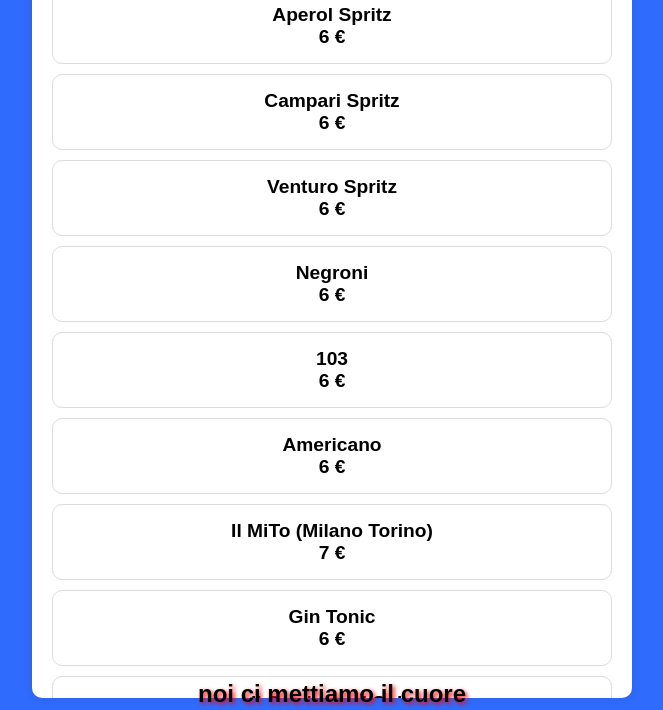
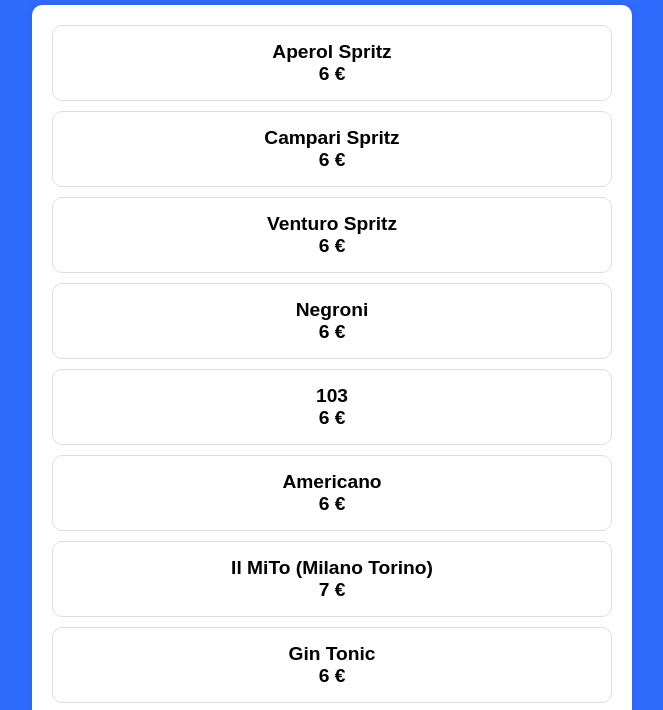
Before and after one commit to Bendix988/Cocktail, a plain HTML site: page index.html in a window 1280 px wide. Shown: the part 72-782 px from the top of the page, without its empty margins (308-971 px from the left). Drawn offline with Linux system fonts and the light colour scheme.

Commit message:
Update index.html

```diff
--- a/index.html
+++ b/index.html
@@ -8,36 +8,33 @@
         body {
             background-color: #2F6BFD;
             font-family: Arial, sans-serif;
+            margin: 0;
+            padding: 0;
+            overflow: hidden; /* Impedisce lo scrolling della pagina */
             display: flex;
             flex-direction: column;
             align-items: center;
             justify-content: space-between;
-            height: 100vh;
-            margin: 0;
-            padding: 0;
-            overflow: hidden; /* Impedisce lo scrolling della pagina */
+            min-height: 100vh;
             position: relative;
         }
         .menu-container {
+            width: 100%;
             max-width: 600px;
-            width: 100%;
             background-color: #ffffff;
             border-radius: 10px;
             box-shadow: 0 0 10px rgba(0, 0, 0, 0.1);
             overflow-y: auto; /* Rende la lista scorrevole */
-            margin: 30px 0; /* Distanza dalla scritta in alto */
-            padding: 20px;
-            box-sizing: border-box;
+            margin: 20px 0; /* Distanza dalla scritta in alto */
         }
         .menu {
-            padding: 0;
-            margin: 0;
+            padding: 20px;
         }
         .cocktail {
             background-color: #ffffff;
             border: 1px solid #ddd;
             border-radius: 10px;
-            margin: 10px 0;
+            margin-bottom: 10px;
             padding: 15px;
             text-align: center;
             cursor: pointer;
@@ -78,13 +75,12 @@
             color: black;
             text-shadow: 2px 2px 4px red;
             font-weight: bold;
+            position: relative;
             z-index: 1;
-            pointer-events: none;
-            position: fixed;
-            left: 0;
         }
         .background-text-top {
             top: 20px;
+            margin-bottom: 20px; /* Distanza dal menu */
         }
         .background-text-bottom {
             bottom: 20px;
```
